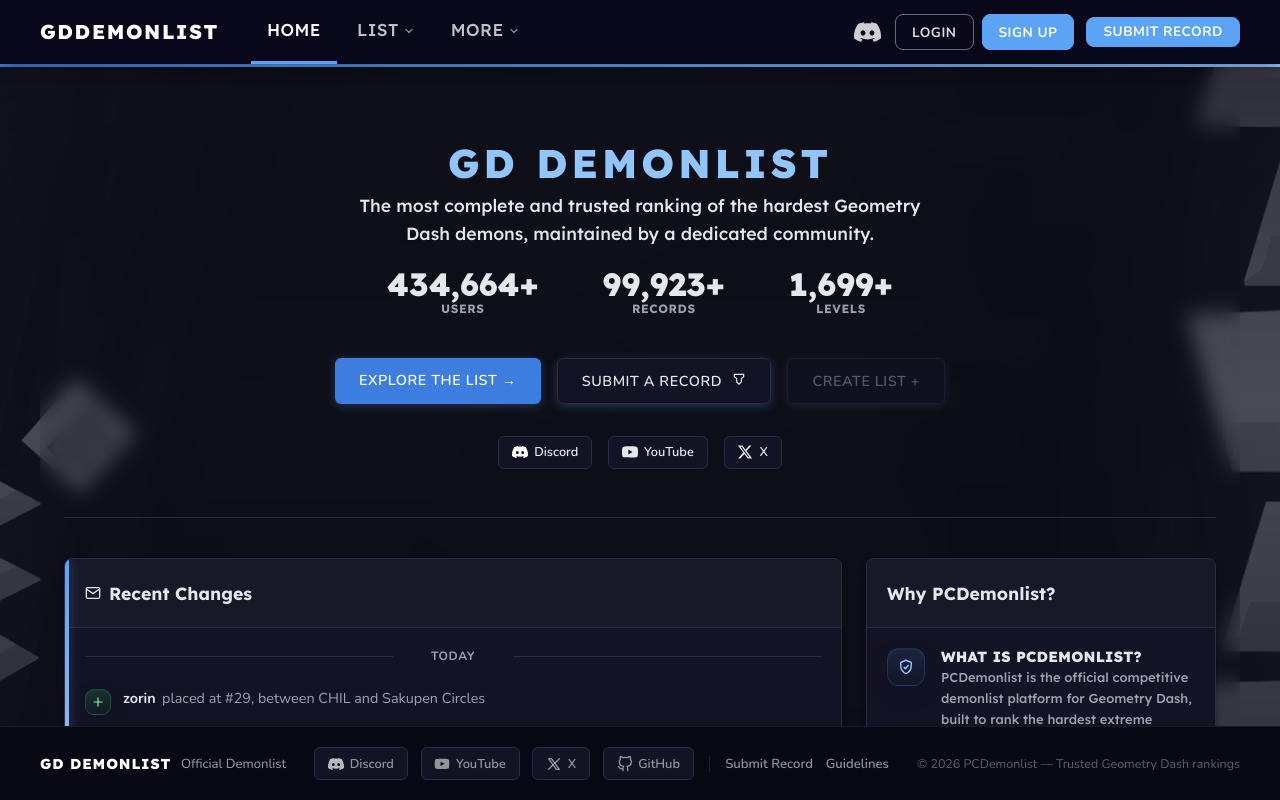
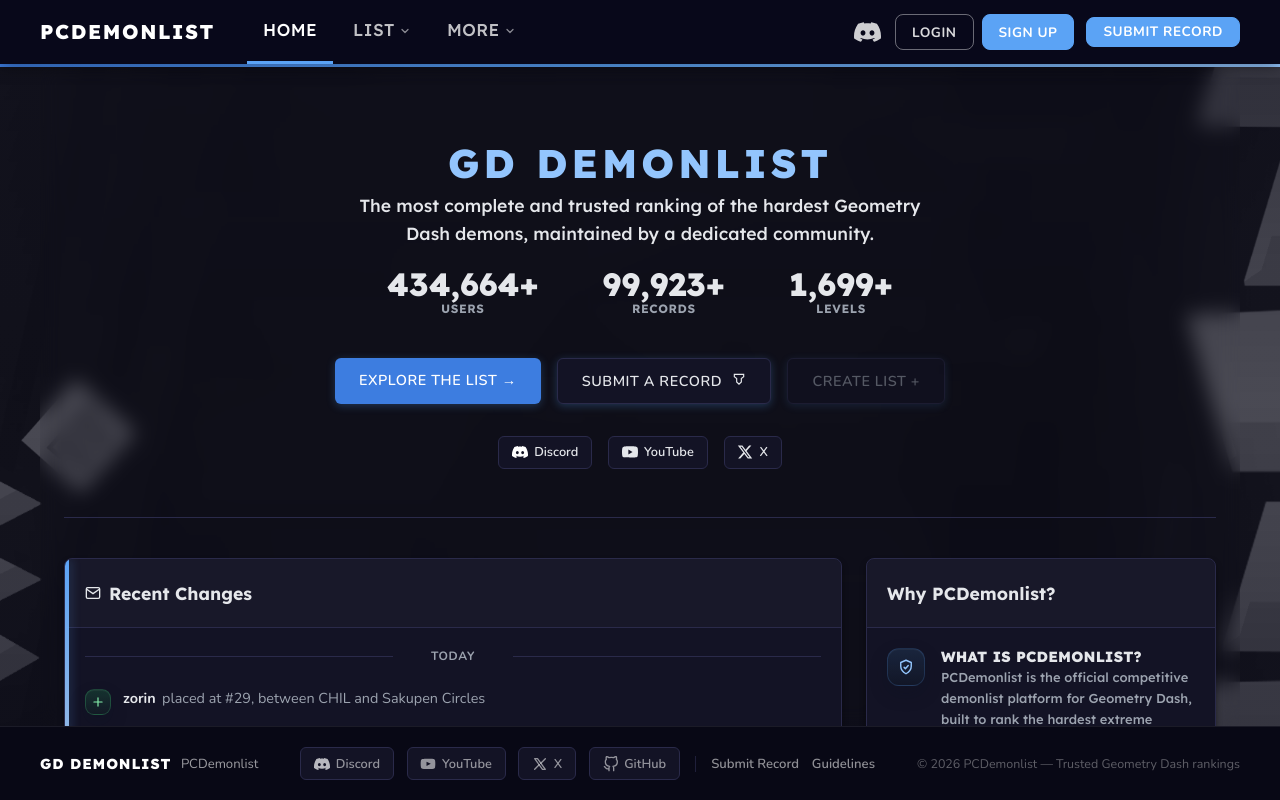
Before and after one commit to ZeRoClassix/GDL, a plain HTML site: page index.html in a window 1280 px wide. Drawn offline with nearby package versions, Linux system fonts and the light colour scheme.

Commit message:
Add files via upload

```diff
--- a/index.html
+++ b/index.html
@@ -3,7 +3,7 @@
     <head>
         <meta charset="UTF-8" />
         <meta name="viewport" content="width=1024" />
-        <title>GDL – GD Demonlist</title>
+        <title>TDL – The Demonlist</title>
 
         <!-- Favicon -->
         <link rel="icon" href="extreme.png" />
@@ -54,7 +54,7 @@
         <header :class="{ dark: store.dark }">
             <!-- Logo -->
             <router-link to="/" class="logo">
-                <h2>GDDemonlist</h2>
+                <h2>PCDemonlist</h2>
             </router-link>
 
             <!-- Main nav tabs -->
@@ -306,7 +306,7 @@
         <footer :class="{ dark: store.dark }">
             <div class="footer__brand">
                 <strong>GD DEMONLIST</strong>
-                <span>Official Demonlist</span>
+                <span>PCDemonlist</span>
             </div>
             <div class="footer__links social-links">
                 <a href="https://discord.gg/geometrydash" target="_blank" class="btn-social">
```
